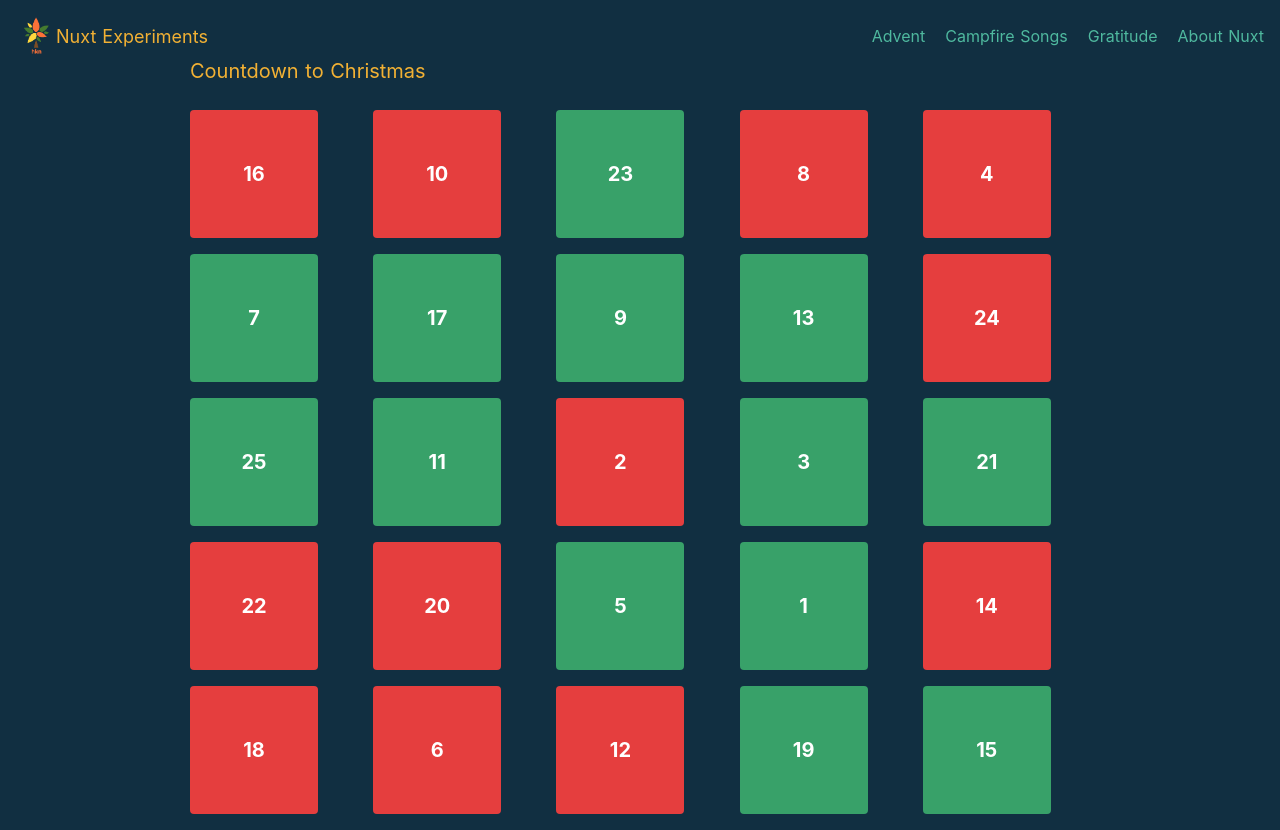
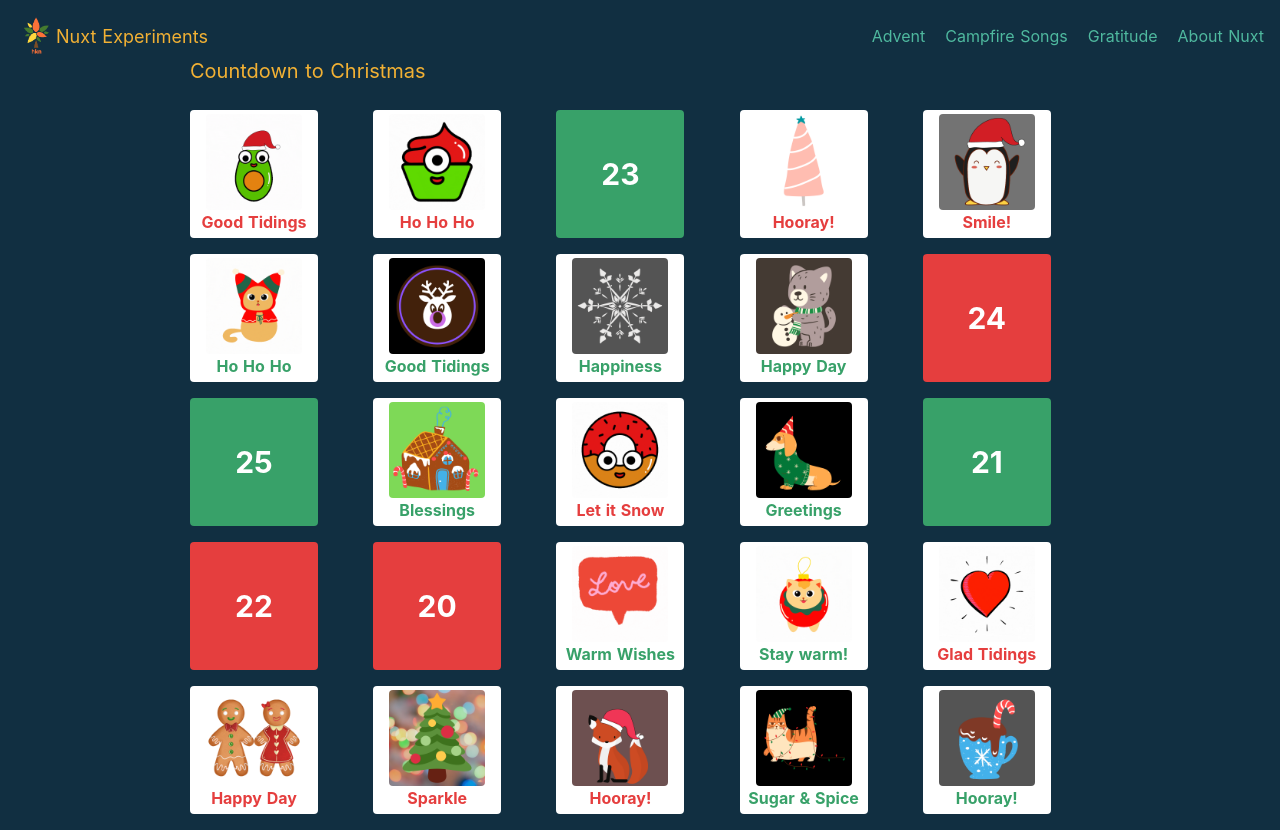
Before and after one commit to ethyl2/nuxt-experiment, a Nuxt app: page /advent in a window 1280 px wide. Built offline with nearby package versions, Linux system fonts and the light colour scheme.

Commit message:
Feat: Now Advent doors for old dates automatically open

```diff
--- a/components/AdventCard.vue
+++ b/components/AdventCard.vue
@@ -2,7 +2,7 @@
   <div>
     <div
       v-if="!isOpen"
-      class="w-32 h-32 text-white text-xl font-bold flex justify-center items-center rounded"
+      class="w-32 h-32 text-white text-3xl font-bold flex justify-center items-center rounded"
       :class="[date % 2 === 0 ? 'bg-green-600' : 'bg-red-600']"
       @click="handleClick"
     >
@@ -47,10 +47,25 @@ export default {
       isOpen: false,
     }
   },
+  computed: {
+    currentDate() {
+      const today = new Date()
+      return today.getDate()
+    },
+  },
+  created() {
+    setTimeout(this.openOldDoors, 1000)
+    // this.openOldDoors()
+  },
   methods: {
     handleClick() {
       this.isOpen = !this.isOpen
     },
+    openOldDoors() {
+      if (this.date < this.currentDate) {
+        this.isOpen = true
+      }
+    },
   },
 }
 </script>
```
